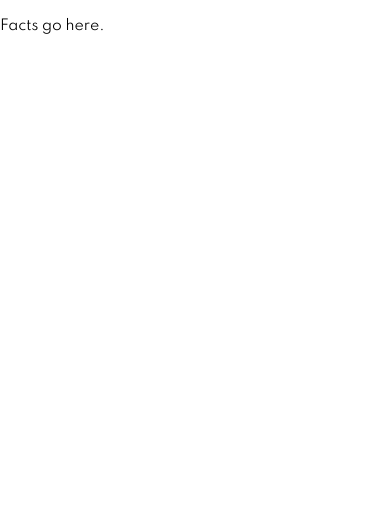
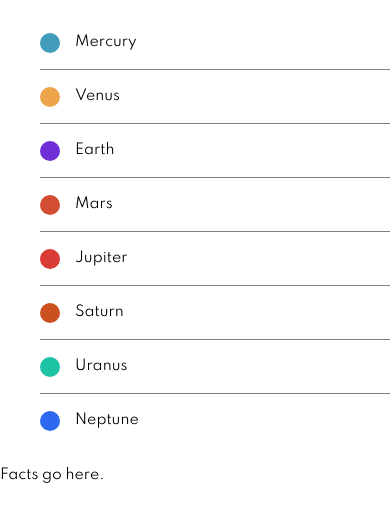
Before and after one commit to marshalldanel/planet-facts, a React (Create React App) app: page / in a window 390 px wide. Shown: the top 522 px of the page. Built offline with nearby package versions, Linux system fonts and the light colour scheme.

Commit message:
Current mobile nav

```diff
--- a/src/App.js
+++ b/src/App.js
@@ -3,6 +3,7 @@ import { ThemeProvider } from 'styled-components';
 import GlobalStyle from './styles/globalStyles';
 import { theme } from './styles/theme';
 
+import Nav from './components/Nav.js';
 const axios = require('axios');
 
 function App() {
@@ -16,11 +17,13 @@ function App() {
   useEffect(() => {
     fetchFacts();
   }, [fetchFacts]);
+
   return (
     <>
       <GlobalStyle />
       <ThemeProvider theme={theme}>
-      <p>Facts go here.</p>
+        <Nav planets={planetFacts} />
+        <p>Facts go here.</p>
       </ThemeProvider>
     </>
   );
--- /dev/null
+++ b/src/components/Nav.js
@@ -0,0 +1,39 @@
+import React from 'react';
+import styled from 'styled-components';
+
+const Circle = styled.span`
+  background: ${(props) => props.theme[props.name.toLowerCase()]};
+  height: 20px;
+  width: 20px;
+  border-radius: 50%;
+  margin-right: 15px;
+`;
+
+const NavList = styled.ul`
+  display: flex;
+  flex-flow: column nowrap;
+  list-style-type: none;
+`;
+
+const NavItem = styled.li`
+  display: flex;
+  flex-flow: row nowrap;
+  align-items: center;
+  &:nth-child(1) {
+    border: none;
+  }
+  border-top: 1px grey solid;
+`;
+
+export default function Nav({ planets }) {
+  return (
+    <NavList>
+      {planets.map((planet) => (
+        <NavItem key={planet.name}>
+          <Circle name={planet.name} />
+          <p>{planet.name}</p>
+        </NavItem>
+      ))}
+    </NavList>
+  );
+}
```
